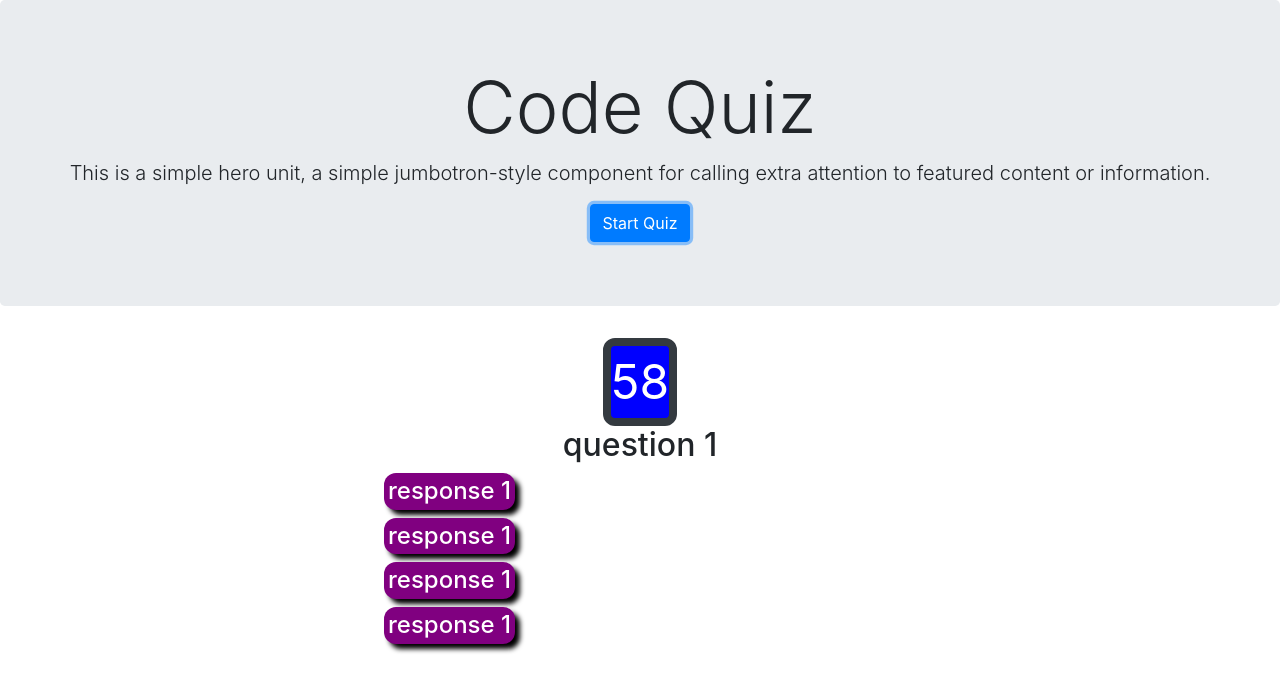
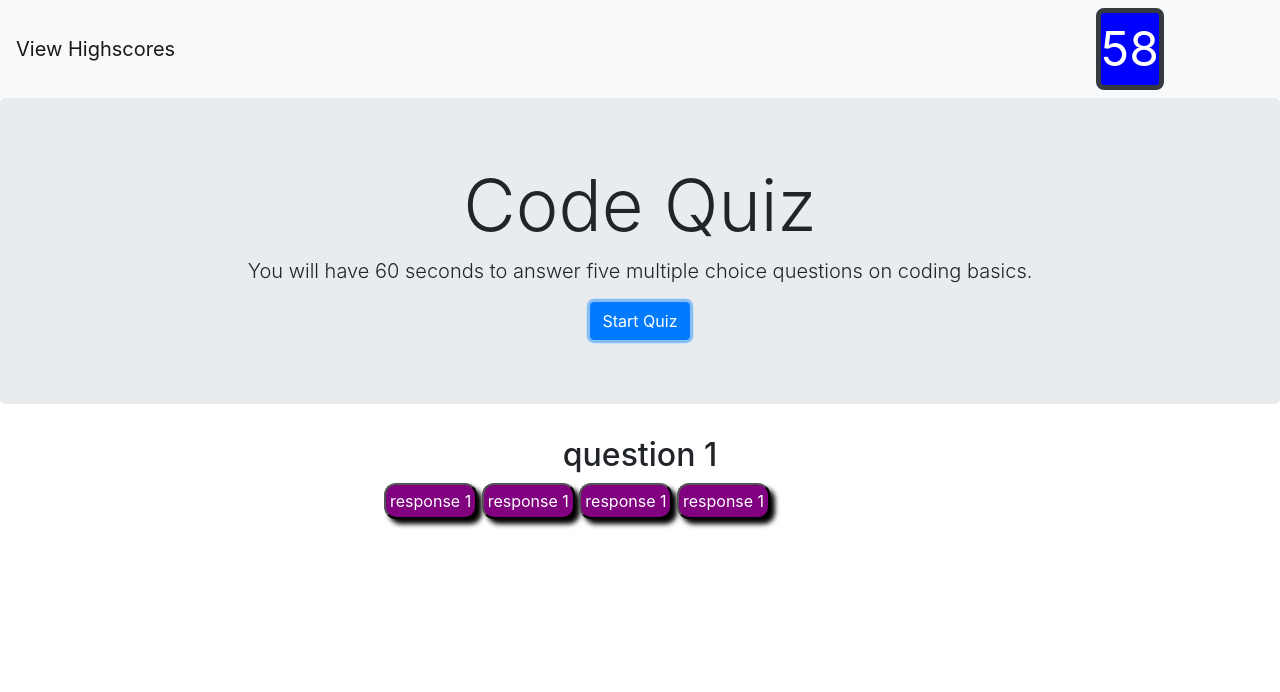
Before and after one commit to mfortier14/WebAPI, a plain HTML site: page index.html in a window 1280 px wide. Both pictures are taken after a click on the button "Start Quiz". Drawn offline with nearby package versions, Linux system fonts and the light colour scheme.

Commit message:
scores page

```diff
--- a/assets/css/style.css
+++ b/assets/css/style.css
@@ -1,12 +1,13 @@
 #timer {
-    border: 8px solid black;
-    border-radius: 12px;
+    border: 5px solid black;
+    border-radius: 8px;
     margin: auto;
     font-size: 3rem;
     width: fit-content;
     color: white;
     background: blue;
     display: none;
+    margin-right: 100px;
 }
 
 #question {
--- a/assets/js/questions.js
+++ b/assets/js/questions.js
@@ -27,11 +27,11 @@ var questions = [
   ];
 
   var timer = 60;
-  var Intervalid;
+  var IntervalId;
   var Clock = document.getElementById("timer");
   document.getElementById("quiz").addEventListener("click", function() {
       Clock.style.display = "block";
-      Intervalid = setInterval(decrement, 1000);
+      IntervalId = setInterval(decrement, 1000);
       showQuestion();
   });
 
@@ -39,11 +39,18 @@ var questions = [
     timer--;
     Clock.textContent = timer;
     if (timer === 0) {
-      clearInterval(Intervalid);
+      clearInterval(IntervalId);
       // need more code here
     }
   }
 
   function showQuestion() {
+    document.getElementById.hide("questionDisplay");
+    document.getElementById("#quiz").click(function(){
+      event.preventDefault();
+      document.getElementById("#questionDisplay");
 
+    })
   }
+
+  var Score = 0;
--- a/index.html
+++ b/index.html
@@ -12,14 +12,16 @@
 </head>
 
 <body>
+        <nav class="navbar navbar-light bg-light">
+                <a class="navbar-brand" href="score.html">View Highscores</a>
+                <div id="timer" class="border-dark">60</div>
+              </nav>
+
     <div class="jumbotron text-center">
         <h1 class="display-3 text-center">Code Quiz</h1>
-        <p class="lead text-center">This is a simple hero unit, a simple jumbotron-style component for
-            calling extra attention to featured content or information.</p>
+        <p class="lead text-center">You will have 60 seconds to answer five multiple choice questions on coding basics.</p>
         <button id="quiz" class="btn btn-primary text-center">Start Quiz</button>
     </div>
-
-    <div id="timer" class="border-dark">60</div>
 
 
     <div id="results"></div>
@@ -27,10 +29,10 @@
     <div id="questionDisplay">
         <h2 id="question">question 1</h2>
         <div id="responseDiv">
-            <h4 class="response1">response 1</h4>
-            <h4 class="response1">response 1</h4>
-            <h4 class="response1">response 1</h4>
-            <h4 class="response1">response 1</h4>
+            <button class="response1">response 1</button>
+            <button class="response1">response 1</button>
+            <button class="response1">response 1</button>
+            <button class="response1">response 1</button>
         </div>
     </div>
 
```
Also changed, not shown: assets/js/score.html (added, +14 -0 lines).
